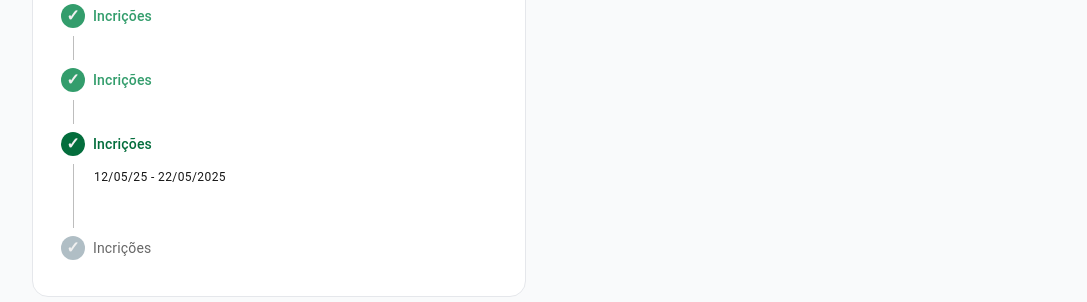
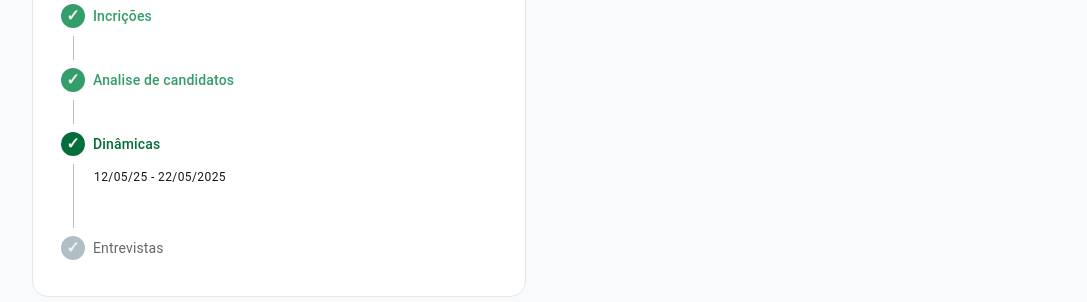
Before and after one commit to Nickyzz1/RecrutamentoInteligenteFront, a Next.js app: page /vacancydetails in a window 1280 px wide. Shown: the part 879-1181 px from the top of the page, without its empty margins (96-1183 px from the left). Built offline with nearby package versions, Linux system fonts and the light colour scheme.

Commit message:
vacancyDeatils finished

```diff
--- a/src/app/vacancydetails/page.tsx
+++ b/src/app/vacancydetails/page.tsx
@@ -28,17 +28,17 @@ const VacancyDetails : React.FC = () => {
                 endDate : '22/05/2025'
             },
             {
-                label :'Incrições',
+                label :'Analise de candidatos',
                 startDate : '12/05/25',
                 endDate : '22/05/2025'
             },
             {
-                label :'Incrições',
+                label :'Dinâmicas',
                 startDate : '12/05/25',
                 endDate : '22/05/2025'
             },
             {
-                label :'Incrições',
+                label :'Entrevistas',
                 startDate : '12/05/25',
                 endDate : '22/05/2025'
             },
```
